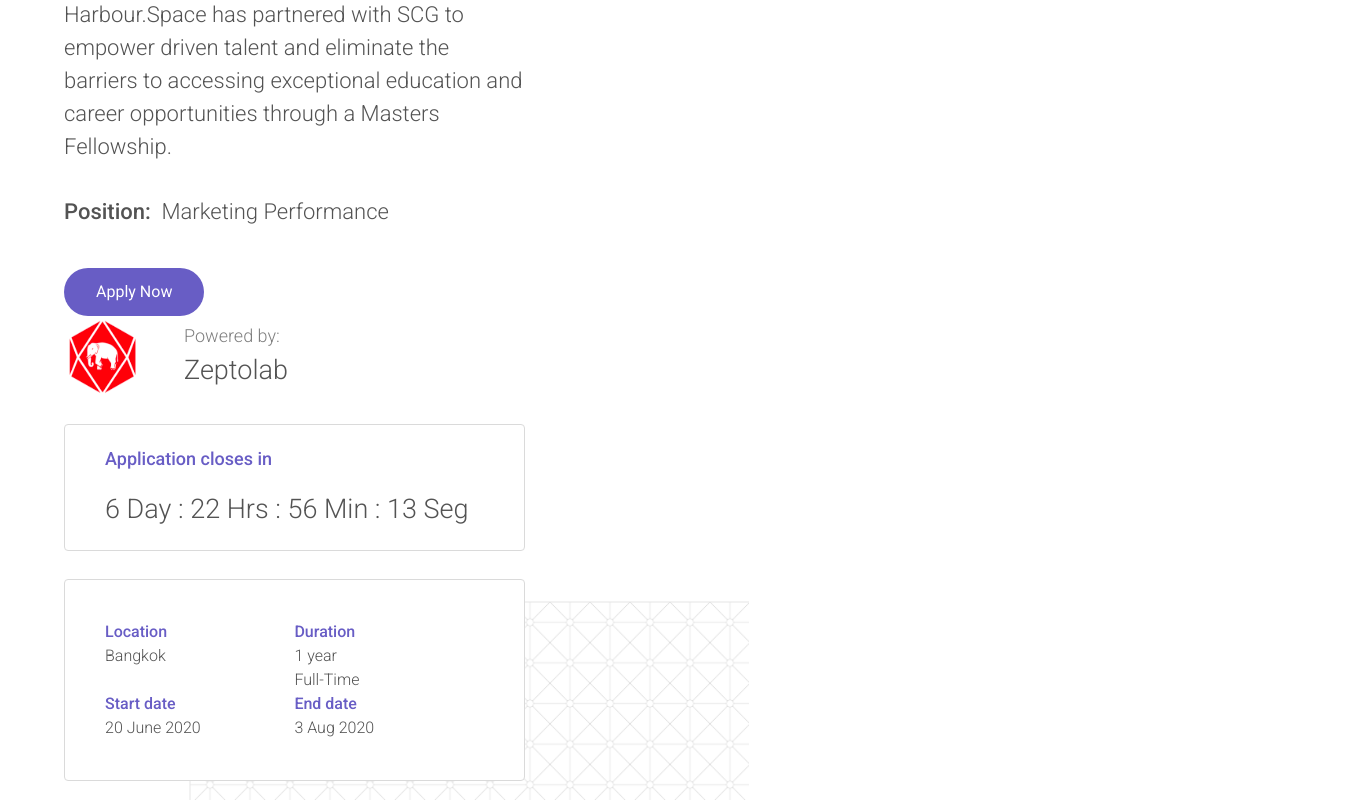
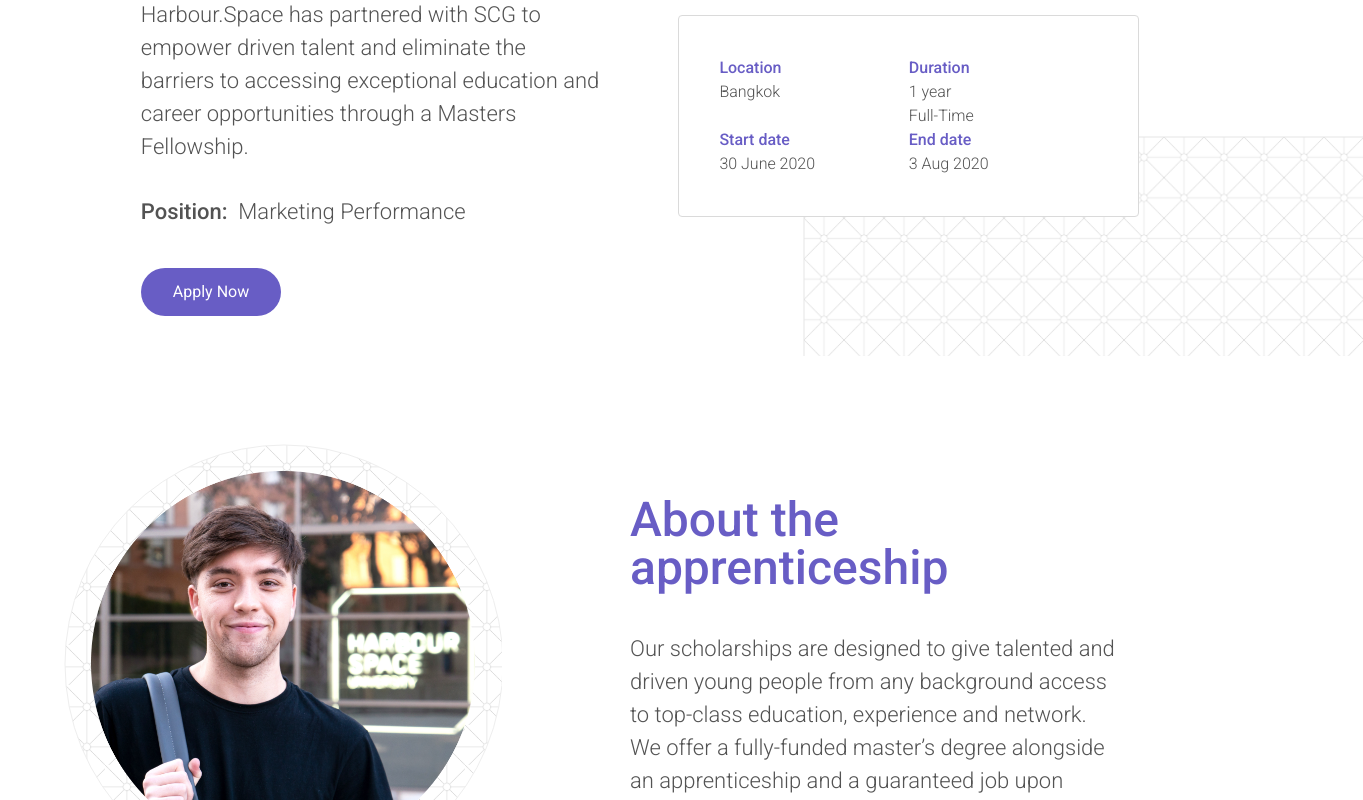
Before and after one commit to totisama/harbourspace-challenge, a Next.js app: page / in a window 1280 px wide. Shown: the part 420-1220 px from the top of the page, 1363 px wide, since content can reach past the window. Built offline with nearby package versions, Linux system fonts and the light colour scheme.

Commit message:
use PairedInformation component to not repeat a lot of code

```diff
--- a/src/app/components/FirstSection.jsx
+++ b/src/app/components/FirstSection.jsx
@@ -1,12 +1,14 @@
 import Image from 'next/image'
 import Section from './Section'
+import PairedInformation from './PairedInformation'
 
 export default function FirstSection () {
   return (
-    <Section>
+    <Section flexRow={true}>
       {/* left info start */}
       <div className="relative w-full flex flex-col gap-10 md:w-2/5">
         <h1 className="text-5xl text-[#685dc5] font-medium">Interaction Design Apprenticeship</h1>
+
         {/* mobile right info start */}
         <div className="flex flex-col gap-y-7 md:hidden">
           <div className='flex flex-col gap-x-10'>
@@ -27,34 +29,23 @@
               height={24}
             />
           </div>
-          <div className='border border-[#DADADA] rounded px-10 py-5 flex flex-col gap-y-2'>
+          <div className='border border-[#DADADA] rounded px-5 py-5 flex flex-col gap-y-2'>
             <strong className='text-[#685DC5] font-medium text-[16px]'>Application closes in</strong>
             <strong className='text-[#535353] font-light text-[20px]'>6 Day  :  22 Hrs  :  56 Min  :  13 Seg</strong>
           </div>
           <div className='border border-[#DADADA] rounded px-5 py-5 flex flex-col gap-y-4'>
             <div className='flex justify-between'>
-              <div className='w-48 flex flex-col'>
-                <strong className='text-[#685DC5] font-medium text-[16px]'>Location</strong>
-                <strong className='text-[#535353] font-light text-[16px]'>Bangkok</strong>
-              </div>
-              <div className='w-48 flex flex-col'>
-                <strong className='text-[#685DC5] font-medium text-[16px]'>Duration</strong>
-                <strong className='text-[#535353] font-light text-[16px]'>1 year Full-Time</strong>
-              </div>
+              <PairedInformation title='Location' text='Bangkok' width='w-48' />
+              <PairedInformation title='Duration' text='1 year Full-Time' width='w-48' />
             </div>
             <div className='flex justify-between'>
-              <div className='w-48 flex flex-col'>
-                <strong className='text-[#685DC5] font-medium text-[16px]'>Application deadline</strong>
-                <strong className='text-[#535353] font-light text-[16px]'>30 June 2020</strong>
-              </div>
-              <div className='w-48 flex flex-col'>
-                <strong className='text-[#685DC5] font-medium text-[16px]'>Start date</strong>
-                <strong className='text-[#535353] font-light text-[16px]'>3 Aug 2020</strong>
-              </div>
+              <PairedInformation title='Application deadline' text='30 June 2020' width='w-48' />
+              <PairedInformation title='Start date' text='3 Aug 2020' width='w-48' />
             </div>
           </div>
         </div>
         {/* mobile right info end */}
+
         <div className='flex flex-col gap-8'>
           <p className="text-[#535353] text-[22px] font-medium">A fully funded work-study program to launch your tech career</p>
           <p className="text-[#535353] text-[22px] font-light">Harbour.Space has partnered with SCG to empower driven talent and eliminate the barriers to accessing exceptional education and career opportunities through a Masters Fellowship.</p>
@@ -80,7 +71,8 @@
           height={24}
         />
       </div>
-      {/* left info start */}
+      {/* left info end */}
+
       {/* right info start */}
       <div className="hidden relative w-2/5 flex-col gap-y-7 md:flex">
         <div className='flex gap-x-10'>
@@ -100,31 +92,18 @@
             </strong>
           </div>
         </div>
-        <div className='border border-[#DADADA] bg-white rounded px-10 py-5 flex flex-col gap-y-4'>
+        <div className='border border-[#DADADA] bg-white rounded px-10 py-5 flex flex-col gap-y-1'>
           <strong className='text-[#685DC5] font-medium text-lg'>Application closes in</strong>
           <strong className='text-[#535353] font-light text-[27px]'>6 Day  :  22 Hrs  :  56 Min  :  13 Seg</strong>
         </div>
         <div className='border border-[#DADADA] bg-white rounded px-10 py-10 flex flex-col z-10'>
           <div className='flex justify-between'>
-            <div className='w-48 flex flex-col'>
-              <strong className='text-[#685DC5] font-medium text-[16px]'>Location</strong>
-              <strong className='text-[#535353] font-light text-[16px]'>Bangkok</strong>
-            </div>
-            <div className='w-48 flex flex-col'>
-              <strong className='text-[#685DC5] font-medium text-[16px]'>Duration</strong>
-              <strong className='text-[#535353] font-light text-[16px]'>1 year</strong>
-              <strong className='text-[#535353] font-light text-[16px]'>Full-Time</strong>
-            </div>
+            <PairedInformation title='Location' text='Bangkok' width='w-48' />
+            <PairedInformation title='Duration' text='1 year' width='w-48' extra={true} extraText='Full-Time' />
           </div>
           <div className='flex justify-between'>
-            <div className='w-48 flex flex-col'>
-              <strong className='text-[#685DC5] font-medium text-[16px]'>Start date</strong>
-              <strong className='text-[#535353] font-light text-[16px]'>20 June 2020</strong>
-            </div>
-            <div className='w-48 flex flex-col'>
-              <strong className='text-[#685DC5] font-medium text-[16px]'>End date</strong>
-              <strong className='text-[#535353] font-light text-[16px]'>3 Aug 2020</strong>
-            </div>
+            <PairedInformation title='Start date' text='30 June 2020' width='w-48' />
+            <PairedInformation title='End date' text='3 Aug 2020' width='w-48' />
           </div>
         </div>
         <div className="absolute h-[220px] w-[560px] -bottom-10 -right-56 -z-1 bg-[url('/svgs/backgroundPattern.svg')] bg-no-repeat hidden md:block"></div>
```
